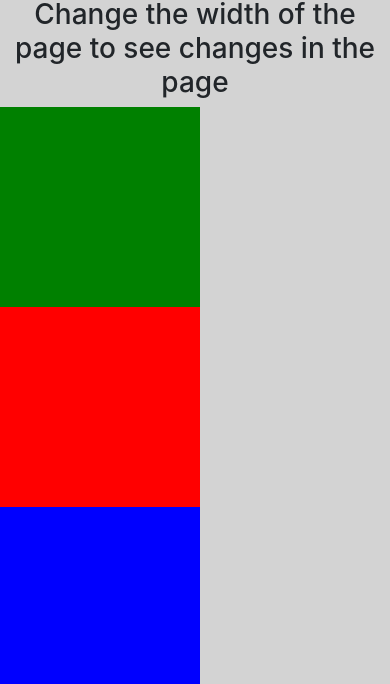
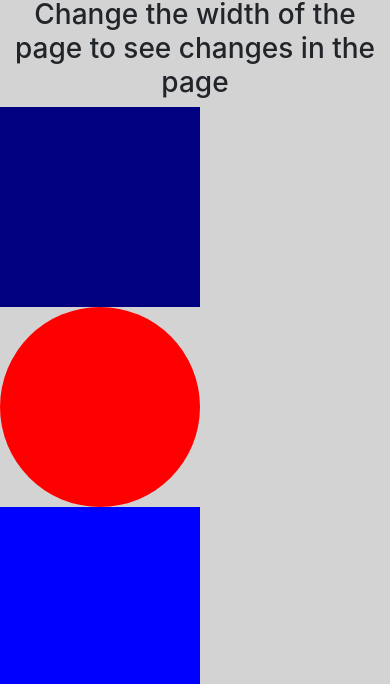
Before and after one commit to hnasir84/hnasir84.github.io, a plain HTML site: page mediaQueryDemo.html in a window 390 px wide. Shown: the part 160-844 px from the top of the page. Drawn offline with nearby package versions, Linux system fonts and the light colour scheme.

Commit message:
Update boxstyle.css

```diff
--- a/boxstyle.css
+++ b/boxstyle.css
@@ -36,3 +36,26 @@ body{
     /* color a box yellow */
     background: yellow;
 }
+
+/* use @media handle to implement a media query */
+
+@media ( max-width: 600px)
+{
+    /* to modify greenbox*/
+    .greenbox{
+        background: navy;
+    }
+
+    /* modify the redbox  to display circle */
+    .redbox{
+    border-radius: 50%;
+    border: dold 2px black;
+}
+
+/* make the bluebox something  fun */
+
+.bluebox{
+    transform: rotate(360deg);
+    transition: transform 3.0s ease-in;
+}
+}
```
